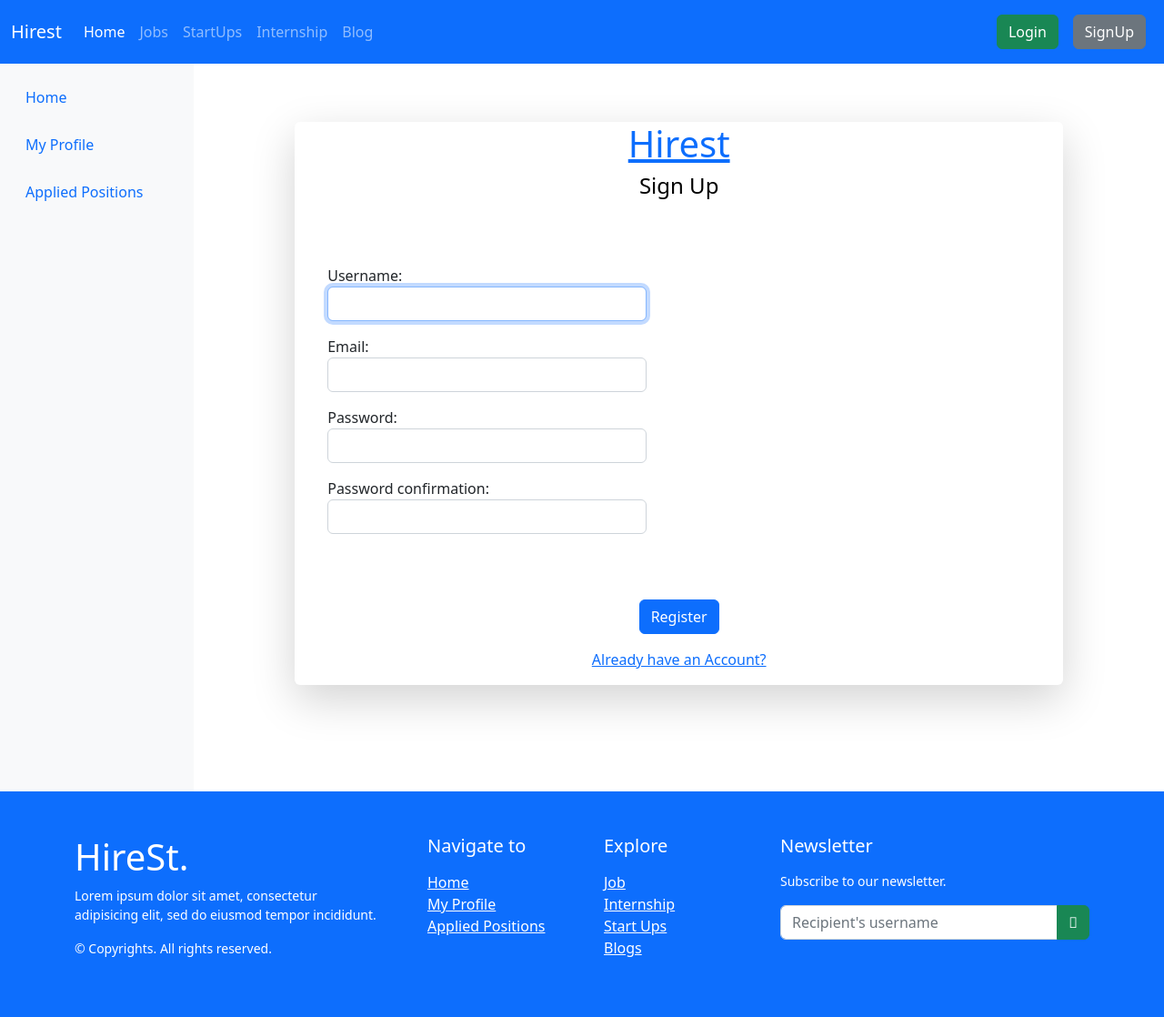
After one commit to parth-03083/hirest, a Django app: page /signup/ in a window 1280 px wide. The commit adds this page. Shown: the whole page at 91% size. Run offline with Django 4.2, Linux system fonts and the light colour scheme.

Commit message:
[ADD] login and register functionalities

```diff
--- /dev/null
+++ b/app/forms.py
@@ -0,0 +1,17 @@
+from django import forms
+from django.contrib.auth.forms import UserCreationForm
+from django.contrib.auth.models import User
+
+class NewUserForm(UserCreationForm):
+	email = forms.EmailField(required=True)
+
+	class Meta:
+		model = User
+		fields = ("username", "email", "password1", "password2")
+
+	def save(self, commit=True):
+		user = super(NewUserForm, self).save(commit=False)
+		user.email = self.cleaned_data['email']
+		if commit:
+			user.save()
+		return user
--- /dev/null
+++ b/app/templatetags/tags.py
@@ -0,0 +1,12 @@
+from django import template
+
+register = template.Library()
+
+@register.filter(name='add_class')
+def add_class(field, css):
+    try:
+        return field.as_widget(attrs={"class": css})
+    except:
+        pass
+
+# app/templatetags
--- a/app/urls.py
+++ b/app/urls.py
@@ -3,4 +3,6 @@ from . import views
 
 urlpatterns = [
     path('', views.indexView, name='index'),
+    path('login/', views.loginView, name='login'),
+    path('signup/', views.signup, name='register'),
 ]
--- a/app/views.py
+++ b/app/views.py
@@ -1,5 +1,10 @@
-from django.shortcuts import render
-
+from django.shortcuts import render,redirect
+from django.contrib.auth.forms import UserCreationForm, AuthenticationForm
+from django.contrib.auth import authenticate, login, logout
+from django.contrib import messages
+from django import forms
+from django.urls import reverse
+from .forms import *
 # Create your views here.
 from .models import *
 
@@ -8,3 +13,41 @@ def indexView(request):
     context={'jobs':jobs}
     # print(jobs[0])
     return render(request,'home.html',context=context)
+
+def loginView(request):
+    header = False
+    form = AuthenticationForm()
+    if request.method == 'POST':
+        next_url = request.POST['next']
+        username = request.POST['username']
+        password = request.POST['password']
+        user = authenticate(username=username, password=password)
+        if user:
+            if user.is_active:
+                login(request, user)
+                print(next_url)
+                if 'login' not in next_url.split('/'):
+                    return redirect(next_url)
+                else:
+                    return redirect(reverse('index'))
+        else:
+            messages.error(request, 'username or password not correct')
+    return render(request, 'login.html', {'form': form, 'header': False})
+
+
+def signup(request):
+    header = False
+    form = NewUserForm()
+    profile_form = NewUserForm()
+    if request.method == 'POST':
+
+        form = NewUserForm(request.POST)
+        if form.is_valid():
+            form.save()
+            username = form.cleaned_data.get('username')
+            raw_password = form.cleaned_data.get('password1')
+            user = authenticate(username=username, password=raw_password)
+        login(request, user)
+        return redirect(reverse('login'))
+
+    return render(request, 'register.html', {'form': form, 'header': False})
--- a/hirest/settings.py
+++ b/hirest/settings.py
@@ -32,6 +32,7 @@ ALLOWED_HOSTS = []
 
 INSTALLED_APPS = [
     'jazzmin',
+    'django_filters',
     'django.contrib.admin',
     'django.contrib.auth',
     'django.contrib.contenttypes',
--- a/templates/index.html
+++ b/templates/index.html
@@ -28,7 +28,7 @@
           <div class="collapse navbar-collapse" id="navbarNavDropdown">
             <ul class="navbar-nav">
               <li class="nav-item">
-                <a class="nav-link active" aria-current="page" href="#">Home</a>
+                <a class="nav-link active" aria-current="page" href="{% url 'index' %}">Home</a>
               </li>
               <li class="nav-item">
                 <a class="nav-link" href="#">Jobs</a>
@@ -45,8 +45,8 @@
               </li>
               </ul>
           </div>
-          <button type="button" class="btn btn-success m-2">Login</button>
-          <button type="button" class="btn btn-secondary m-2">SignUp</button>
+          <a href="{% url 'login' %}"><button type="button" class="btn btn-success m-2">Login</button></a>
+          <a href="{% url 'register' %}"><button type="button" class="btn btn-secondary m-2">SignUp</button></a>
         </div>
       </nav>
 
--- /dev/null
+++ b/templates/register.html
@@ -0,0 +1,69 @@
+{% extends 'index.html' %}
+{% load tags %}
+{% block content %}
+<section>
+	<div class="container">
+		<!-- Outer Row -->
+		<div class="row justify-content-center align-items-center">
+			<div class="col-xl-10 col-lg-12 col-md-9">
+				<div class="card o-hidden border-0 shadow-lg my-5">
+					<div class="card-body p-0">
+						<!-- Nested Row within Card Body -->
+						<div class="text-center">
+							<h1><a href="#">Hirest</a></h1>
+							<p class="h4 text-black font-weight-bold mt-2 mb-2">Sign Up</p>
+						</div>
+						<form class="user" method="post">
+						<div class="row mx-0">
+								{% csrf_token %}
+								<div class="col-lg-6">
+									<div class="py-5 px-4">
+
+										{% for field in form %}
+										<div class="col-lg-12 mt-3">
+											<label class="form-label text-gray-900 mb-0">{{ field.label_tag }}</label>
+											{{field | add_class:"form-control"}}
+											{{ field.errors }}
+										</div>
+										{% endfor %}
+
+										{% if messages %}
+										<ul class="mt-4 alert alert-danger" style="list-style: none;">
+											{% for message in messages %}
+											<li {% if message.tags %} class="{{ message.tags }}" {% endif %}>{{ message
+												}}</li>
+												{% endfor %}
+										</ul>
+										{% endif %}
+									</div>
+
+								</div>
+							<div class="row mx-0">
+								<div class="col-12 text-center">
+									<input type="submit" class="btn btn-primary btn-block mt-4" value="Register"></input>
+								</div>
+							</div>
+							</form>
+
+					</div>
+
+					<div class="text-center mt-3 mb-3"><a href="#">Already have an Account?</a></div>
+
+				</div>
+			</div>
+
+		</div>
+	</div>
+	</div>
+	</div>
+	</div>
+</section>
+
+{% endblock %}
+{% block js %}
+<script>
+	$(document).ready(function () {
+		$('#main').addClass('background-gradient');
+	});
+</script>
+{% endblock %}
```
Also changed, not shown: app/tags.py (added, +12 -0 lines), templates/login.html (added, +71 -0 lines).
